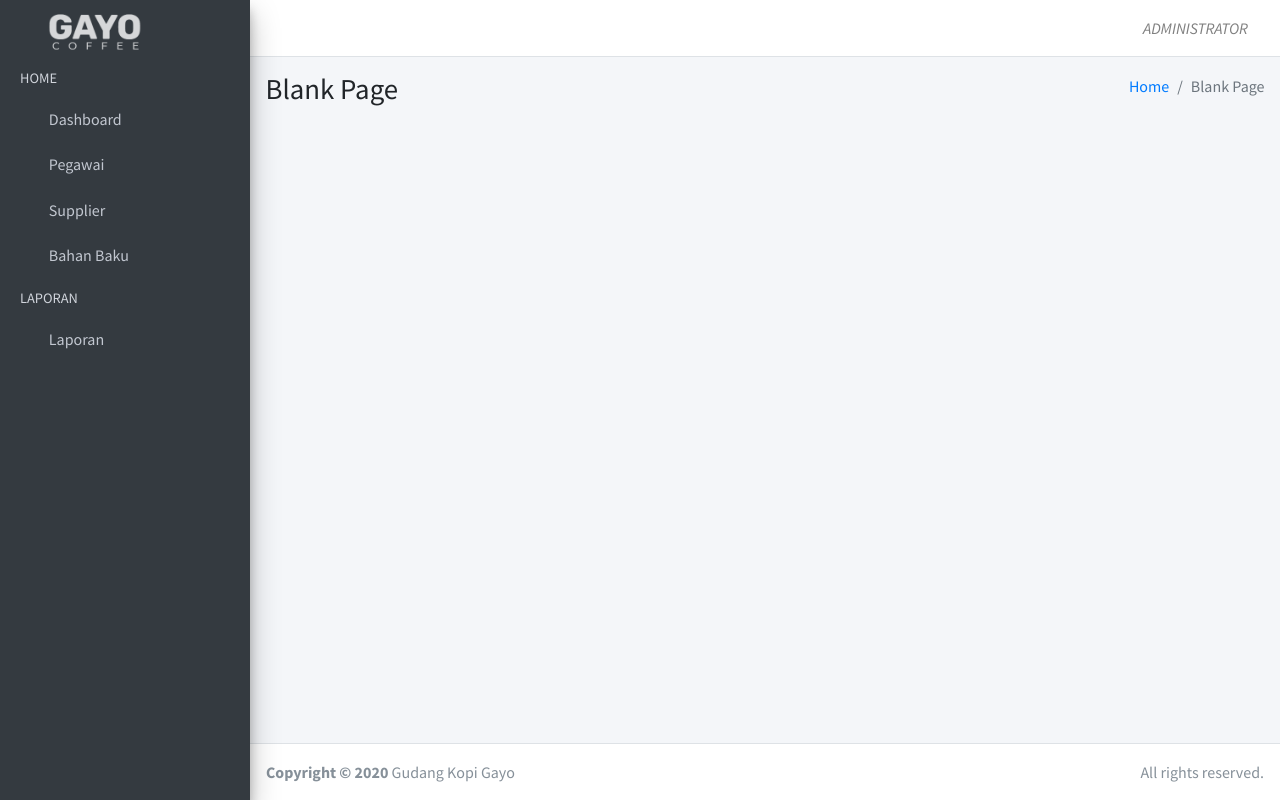
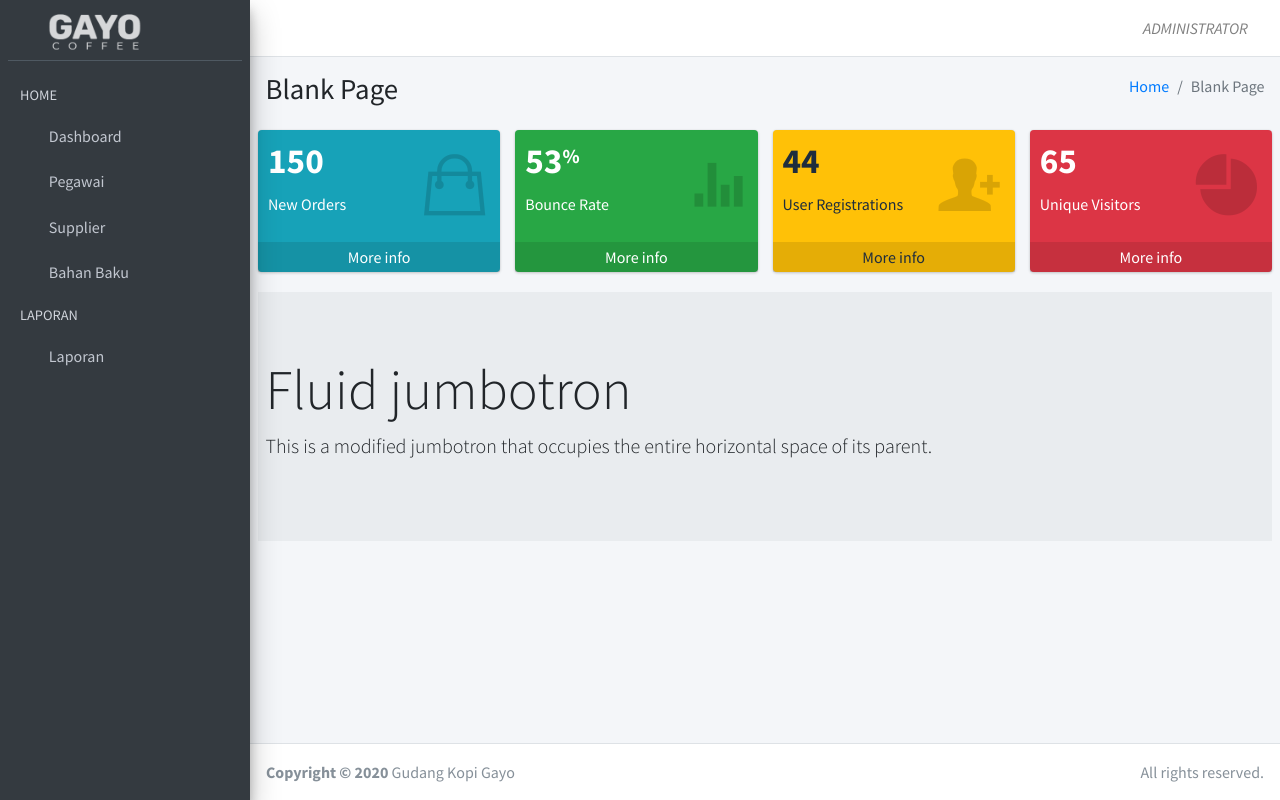
Before and after one commit to IGedeMiarta/GudangCoffee, a CodeIgniter app: page /gudang/owner in a window 1280 px wide. Run offline with CodeIgniter, Linux system fonts and the light colour scheme; a user stored in the database is signed in; data comes from the database, SQL or seed files in the repository; data that the repository does not hold is empty; some libraries are stand-ins or nearby versions.

Commit message:
dashboard fixed

```diff
--- a/application/controllers/Owner.php
+++ b/application/controllers/Owner.php
@@ -19,19 +19,19 @@ class Owner extends CI_Controller
 
     public function index()
     {
-        $data['pegawai'] = $this->dashboard->_pegawai();
-        $data['supplier'] = $this->dashboard->_supplier();
-        $data['produk'] = $this->dashboard->_produk();
-        $data['jual'] = $this->dashboard->_selling();
-        $data['terjual'] = $this->dashboard->_sell();
-        $data['status'] = $this->alert->notifikasi();
-        $data['teks'] = "Halaman Administrator Sistem Persedian Bahan Baku Kedai Kopi Gayo, admin dapat menambah pegawai dengan menginputkan data pegawai, mendaftarkan pegawai sebagai user untuk dapat login ke sistem sebagai Bag. kasir atau Bag. Gudang, dan dapat menambah data supplier";
+        // $data['pegawai'] = $this->dashboard->_pegawai();
+        // $data['supplier'] = $this->dashboard->_supplier();
+        // $data['produk'] = $this->dashboard->_produk();
+        // $data['jual'] = $this->dashboard->_selling();
+        // $data['terjual'] = $this->dashboard->_sell();
+        // $data['status'] = $this->alert->notifikasi();
+        // $data['teks'] = "Halaman Administrator Sistem Persedian Bahan Baku Kedai Kopi Gayo, admin dapat menambah pegawai dengan menginputkan data pegawai, mendaftarkan pegawai sebagai user untuk dapat login ke sistem sebagai Bag. kasir atau Bag. Gudang, dan dapat menambah data supplier";
 
         $data['judul'] = 'Dashboard';
         $this->load->view('temp/header', $data);
         $this->load->view('temp/topbar');
         $this->load->view('temp/sidebar');
-        $this->load->view('temp/blank');
+        $this->load->view('temp/dashboard');
         $this->load->view('temp/footer');
     }
 
--- /dev/null
+++ b/application/views/temp/dashboard.php
@@ -0,0 +1,96 @@
+     <!-- Content Wrapper. Contains page content -->
+     <div class="content-wrapper">
+         <!-- Content Header (Page header) -->
+         <section class="content-header">
+             <div class="container-fluid">
+                 <div class="row mb-2">
+                     <div class="col-sm-6">
+                         <h1>Blank Page</h1>
+                     </div>
+                     <div class="col-sm-6">
+                         <ol class="breadcrumb float-sm-right">
+                             <li class="breadcrumb-item"><a href="<?= base_url('owner') ?>">Home</a></li>
+                             <li class="breadcrumb-item active">Blank Page</li>
+                         </ol>
+                     </div>
+                 </div>
+             </div><!-- /.container-fluid -->
+         </section>
+
+         <!-- Main content -->
+         <section class="content">
+             <div class="row">
+                 <div class="col-lg-3 col-6">
+                     <!-- small box -->
+                     <div class="small-box bg-info">
+                         <div class="inner">
+                             <h3>150</h3>
+
+                             <p>New Orders</p>
+                         </div>
+                         <div class="icon">
+                             <i class="ion ion-bag"></i>
+                         </div>
+                         <a href="#" class="small-box-footer">More info <i class="fas fa-arrow-circle-right"></i></a>
+                     </div>
+                 </div>
+                 <!-- ./col -->
+                 <div class="col-lg-3 col-6">
+                     <!-- small box -->
+                     <div class="small-box bg-success">
+                         <div class="inner">
+                             <h3>53<sup style="font-size: 20px">%</sup></h3>
+
+                             <p>Bounce Rate</p>
+                         </div>
+                         <div class="icon">
+                             <i class="ion ion-stats-bars"></i>
+                         </div>
+                         <a href="#" class="small-box-footer">More info <i class="fas fa-arrow-circle-right"></i></a>
+                     </div>
+                 </div>
+                 <!-- ./col -->
+                 <div class="col-lg-3 col-6">
+                     <!-- small box -->
+                     <div class="small-box bg-warning">
+                         <div class="inner">
+                             <h3>44</h3>
+
+                             <p>User Registrations</p>
+                         </div>
+                         <div class="icon">
+                             <i class="ion ion-person-add"></i>
+                         </div>
+                         <a href="#" class="small-box-footer">More info <i class="fas fa-arrow-circle-right"></i></a>
+                     </div>
+                 </div>
+                 <!-- ./col -->
+                 <div class="col-lg-3 col-6">
+                     <!-- small box -->
+                     <div class="small-box bg-danger">
+                         <div class="inner">
+                             <h3>65</h3>
+
+                             <p>Unique Visitors</p>
+                         </div>
+                         <div class="icon">
+                             <i class="ion ion-pie-graph"></i>
+                         </div>
+                         <a href="#" class="small-box-footer">More info <i class="fas fa-arrow-circle-right"></i></a>
+                     </div>
+                 </div>
+                 <!-- ./col -->
+             </div>
+             <!-- Default box -->
+             <div class="jumbotron jumbotron-fluid">
+                 <div class="container">
+                     <h1 class="display-4">Fluid jumbotron</h1>
+                     <p class="lead">This is a modified jumbotron that occupies the entire horizontal space of its parent.</p>
+                 </div>
+             </div>
+             <!-- /.card -->
+
+         </section>
+         <!-- /.content -->
+     </div>
+     <!-- /.content-wrapper -->
--- a/application/views/temp/sidebar.php
+++ b/application/views/temp/sidebar.php
@@ -6,7 +6,8 @@
 
     <!-- Sidebar -->
     <div class="sidebar">
-
+        <div class="user-panel mt-n2 pb-3 mb-3 d-flex">
+        </div>
         <!-- Sidebar Menu -->
         <nav class="mt-2">
             <ul class="nav nav-pills nav-sidebar flex-column" data-widget="treeview" role="menu" data-accordion="false">
```
